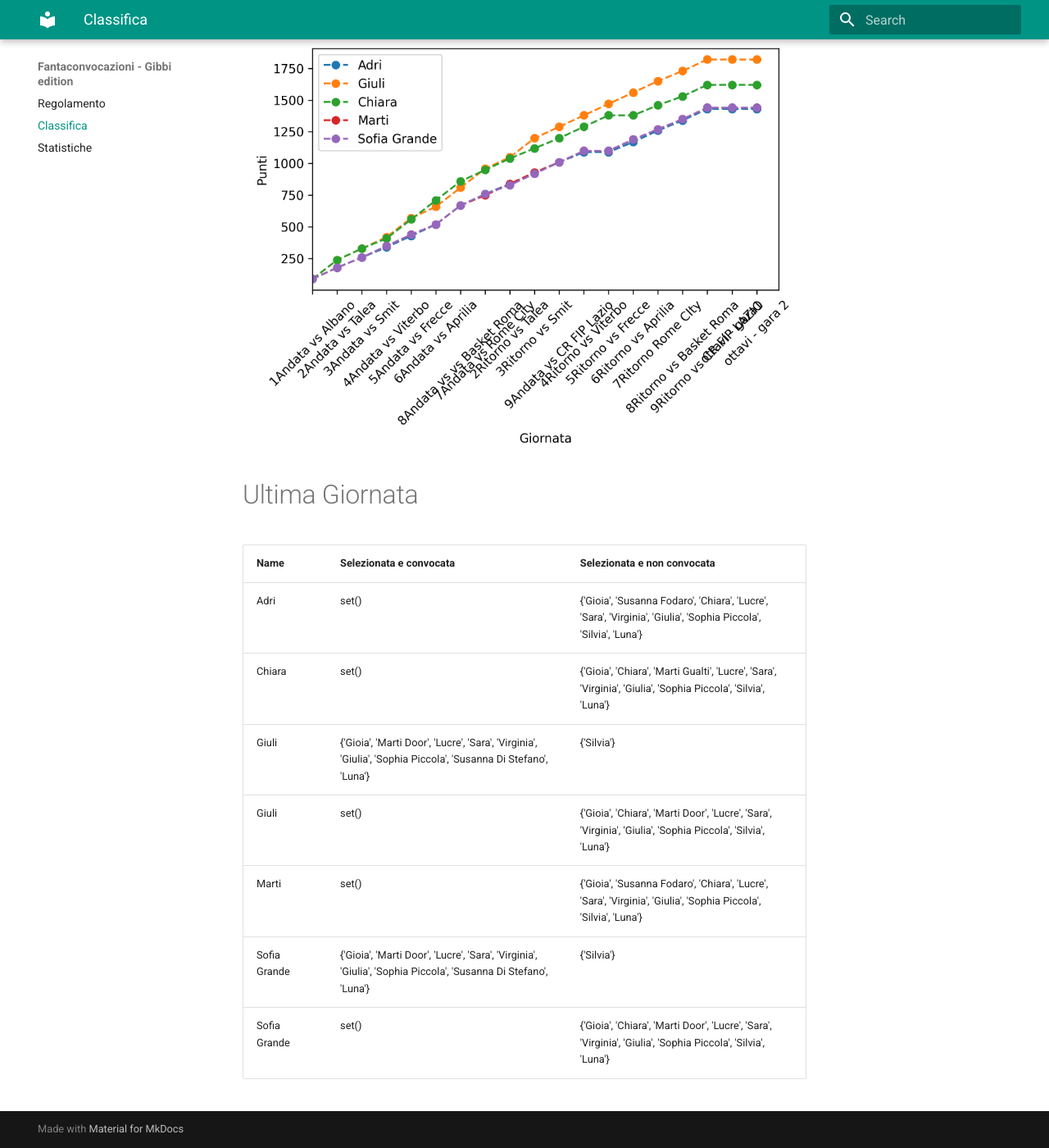
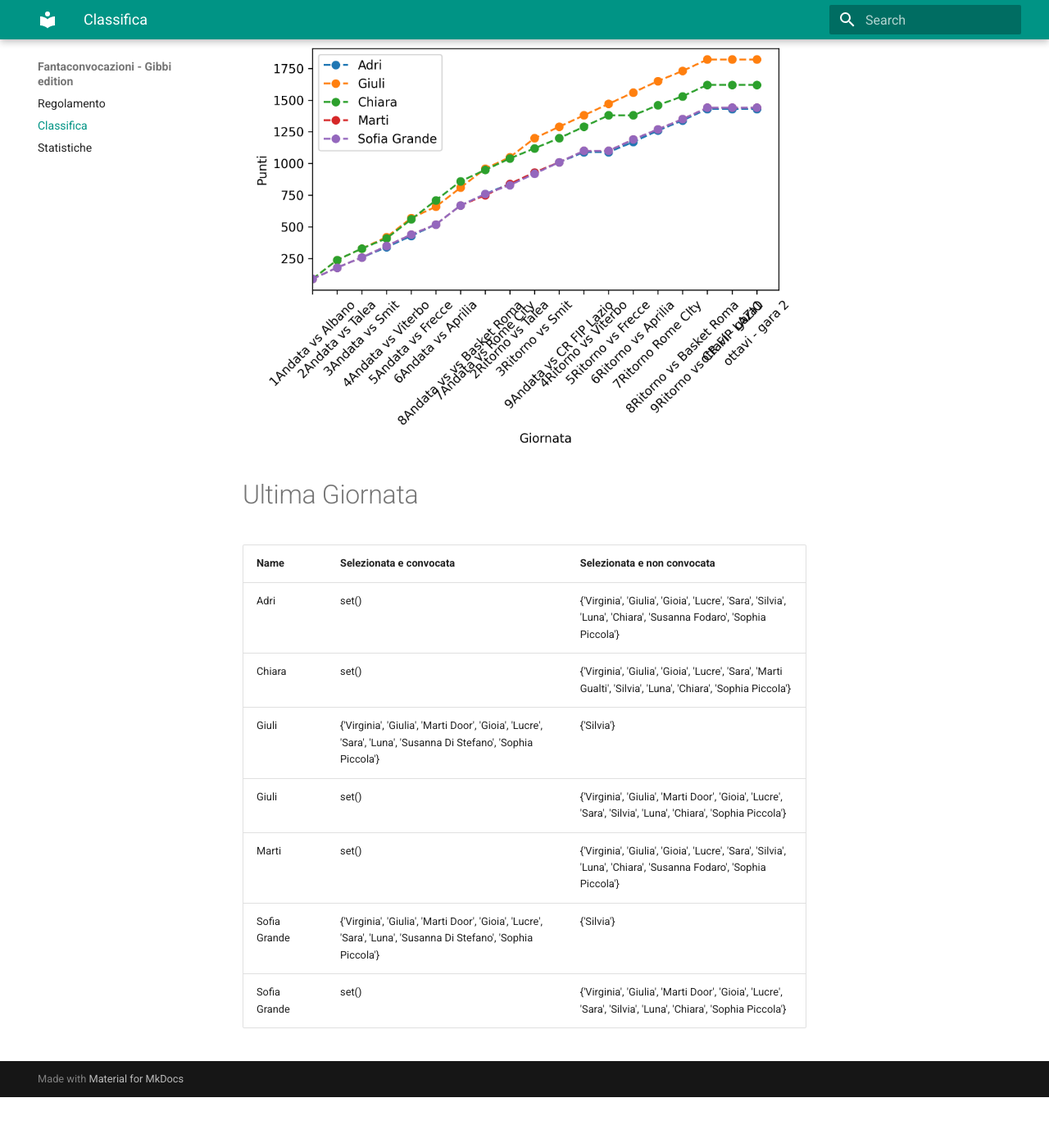
Before and after one commit to martinig94/fantagibbi, an MkDocs documentation site: the page built from docs/Classifica.md, in a window 1280 px wide and 1400 px high, scrolled down 565 px. Shown: the whole window at 82% size. Built offline with MkDocs 1.6.1 and Material for MkDocs 9.7.7, drawn with Linux system fonts in a browser that asks for light colours; after the commit the page ends 1903 px from its top, so only the background shows below that.

Commit message:
Auto-update from main.py

```diff
--- a/docs/Classifica.md
+++ b/docs/Classifica.md
@@ -18,11 +18,11 @@
 <!-- START_TABLE CORRECT -->
 | Name         | Selezionata e convocata                                                                                        | Selezionata e non convocata                                                                                      |
 |:-------------|:---------------------------------------------------------------------------------------------------------------|:-----------------------------------------------------------------------------------------------------------------|
-| Adri         | set()                                                                                                          | {'Gioia', 'Susanna Fodaro', 'Chiara', 'Lucre', 'Sara', 'Virginia', 'Giulia', 'Sophia Piccola', 'Silvia', 'Luna'} |
-| Chiara       | set()                                                                                                          | {'Gioia', 'Chiara', 'Marti Gualti', 'Lucre', 'Sara', 'Virginia', 'Giulia', 'Sophia Piccola', 'Silvia', 'Luna'}   |
-| Giuli        | {'Gioia', 'Marti Door', 'Lucre', 'Sara', 'Virginia', 'Giulia', 'Sophia Piccola', 'Susanna Di Stefano', 'Luna'} | {'Silvia'}                                                                                                       |
-| Giuli        | set()                                                                                                          | {'Gioia', 'Chiara', 'Marti Door', 'Lucre', 'Sara', 'Virginia', 'Giulia', 'Sophia Piccola', 'Silvia', 'Luna'}     |
-| Marti        | set()                                                                                                          | {'Gioia', 'Susanna Fodaro', 'Chiara', 'Lucre', 'Sara', 'Virginia', 'Giulia', 'Sophia Piccola', 'Silvia', 'Luna'} |
-| Sofia Grande | {'Gioia', 'Marti Door', 'Lucre', 'Sara', 'Virginia', 'Giulia', 'Sophia Piccola', 'Susanna Di Stefano', 'Luna'} | {'Silvia'}                                                                                                       |
-| Sofia Grande | set()                                                                                                          | {'Gioia', 'Chiara', 'Marti Door', 'Lucre', 'Sara', 'Virginia', 'Giulia', 'Sophia Piccola', 'Silvia', 'Luna'}     |
+| Adri         | set()                                                                                                          | {'Virginia', 'Giulia', 'Gioia', 'Lucre', 'Sara', 'Silvia', 'Luna', 'Chiara', 'Susanna Fodaro', 'Sophia Piccola'} |
+| Chiara       | set()                                                                                                          | {'Virginia', 'Giulia', 'Gioia', 'Lucre', 'Sara', 'Marti Gualti', 'Silvia', 'Luna', 'Chiara', 'Sophia Piccola'}   |
+| Giuli        | {'Virginia', 'Giulia', 'Marti Door', 'Gioia', 'Lucre', 'Sara', 'Luna', 'Susanna Di Stefano', 'Sophia Piccola'} | {'Silvia'}                                                                                                       |
+| Giuli        | set()                                                                                                          | {'Virginia', 'Giulia', 'Marti Door', 'Gioia', 'Lucre', 'Sara', 'Silvia', 'Luna', 'Chiara', 'Sophia Piccola'}     |
+| Marti        | set()                                                                                                          | {'Virginia', 'Giulia', 'Gioia', 'Lucre', 'Sara', 'Silvia', 'Luna', 'Chiara', 'Susanna Fodaro', 'Sophia Piccola'} |
+| Sofia Grande | {'Virginia', 'Giulia', 'Marti Door', 'Gioia', 'Lucre', 'Sara', 'Luna', 'Susanna Di Stefano', 'Sophia Piccola'} | {'Silvia'}                                                                                                       |
+| Sofia Grande | set()                                                                                                          | {'Virginia', 'Giulia', 'Marti Door', 'Gioia', 'Lucre', 'Sara', 'Silvia', 'Luna', 'Chiara', 'Sophia Piccola'}     |
 <!-- END_TABLE CORRECT -->
```
